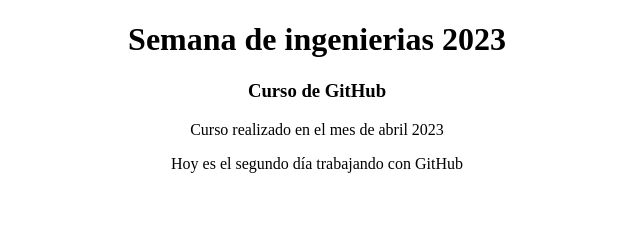
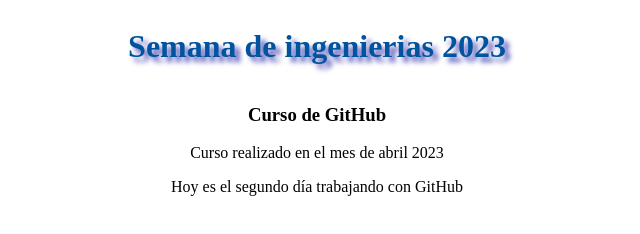
Before and after one commit to Luan555/Bigdata, a plain HTML site: page index.html in a window 1280 px wide. Shown: the whole page, without its empty margins (323-963 px from the left). Drawn offline with Linux system fonts and the light colour scheme.

Commit message:
cambios en styles e index

```diff
--- a/index.html
+++ b/index.html
@@ -4,6 +4,7 @@
     <meta charset="UTF-8">
     <meta http-equiv="X-UA-Compatible" content="IE=edge">
     <meta name="viewport" content="width=device-width, initial-scale=1.0">
+    <link href="styles.css" rel="stylesheet" type="text/css">
     <title>Curso de GitHub con BigData</title>
 </head>
 <body>
--- a/styles.css
+++ b/styles.css
@@ -0,0 +1,6 @@
+h1{
+    margin: 0;
+    padding: 20px 0;
+    color: #00539F;
+    text-shadow: 5px 5px 5px rgb(90, 89, 185);
+}
```
